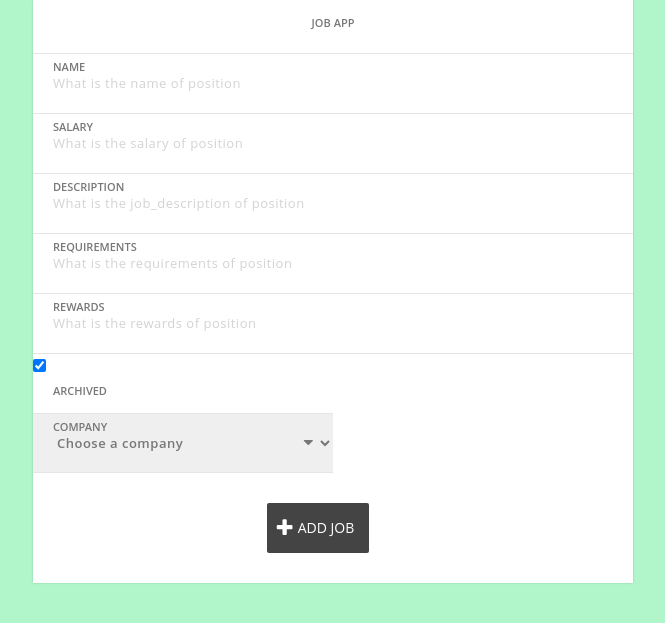
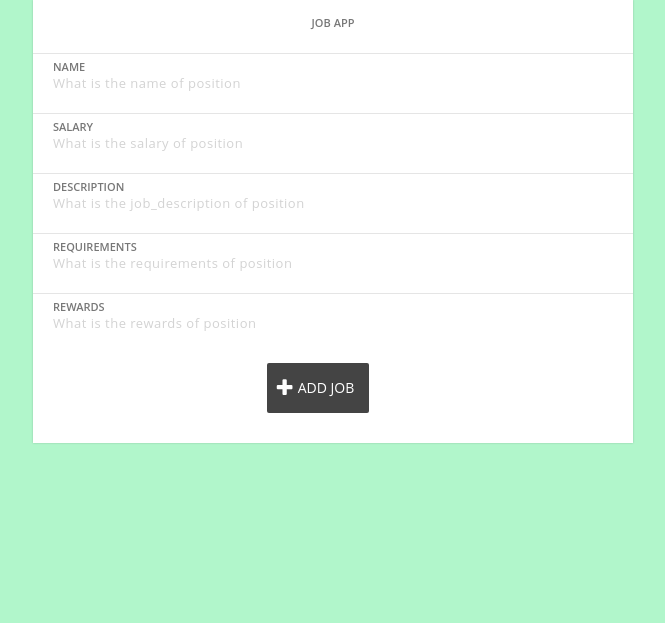
Before and after one commit to seyedalireza/hr-yar, a Django app: page /hryar/company/positions/CreatePosition/ in a window 1280 px wide. Shown: the top 623 px of the page, without its empty margins (307-972 px from the left). Run offline with Django 3.2, Linux system fonts and the light colour scheme; some libraries are stand-ins or nearby versions.

Commit message:
# ListPosition and CreatePosition Edited

```diff
--- a/hryar/templates/hryar/CreatePosition.html
+++ b/hryar/templates/hryar/CreatePosition.html
@@ -34,22 +34,22 @@
                 <input type="text" id="position_rewards" placeholder="What is the rewards of position" name="rewards">
                 <label for="position_rewards">Rewards</label>
             </div>
-            <div class="inputContainer">
-               <input type="checkbox" id="position_archived" name="archived" checked="checked">
-                <label for="position_archived">Archived</label>
-            </div>
+            <!--<div class="inputContainer">-->
+               <!--<input type="checkbox" id="position_archived" name="archived" checked="checked">-->
+                <!--<label for="position_archived">Archived</label>-->
+            <!--</div>-->
             <!--<input type="checkbox" id="position_archived" name="position_archived">-->
             <!--<label for="position_archived"> Archived</label><br>-->
-            <div class="inputContainer half last">
-                <i class="fa fa-caret-down selectArrow"></i>
-                <select id="position_company" name="company">
-                <option class="disabled" value="">Choose a company</option>
-                {% for company in companies %}
-                    <option class="" value="{{ company.name }}" name="{{ company.name }}">{{ company.name }}</option>
-                {% endfor %}
-                </select>
-                <label for="position_company">Company</label>
-            </div>
+            <!--<div class="inputContainer half last">-->
+                <!--<i class="fa fa-caret-down selectArrow"></i>-->
+                <!--<select id="position_company" name="company">-->
+                <!--<option class="disabled" value="">Choose a company</option>-->
+                <!--{% for company in companies %}-->
+                    <!--<option class="" value="{{ company.name }}" name="{{ company.name }}">{{ company.name }}</option>-->
+                <!--{% endfor %}-->
+                <!--</select>-->
+                <!--<label for="position_company">Company</label>-->
+            <!--</div>-->
             <div class="row">
                 <button class="taskAdd" name="jobAdd" type="submit"><i class="fa fa-plus icon"></i>Add Job</button>
             </div>
--- a/hryar/templates/hryar/ListPositions.html
+++ b/hryar/templates/hryar/ListPositions.html
@@ -13,7 +13,7 @@
         <ul class="taskList">
         {% for position in positions %}
             <li class="taskItem">
-                <a href="/hryar/positions/{{ position.id }}/">{{ position.name }}: {{position.job_description}} </a>
+                <a href="/hryar/company/positions/{{ position.id }}/">{{ position.name }}: {{position.job_description}} </a>
             </li>
         {% endfor %}
         </ul>
```
